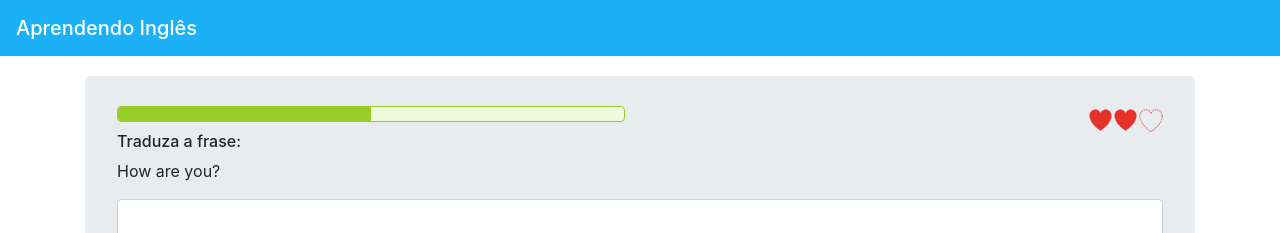
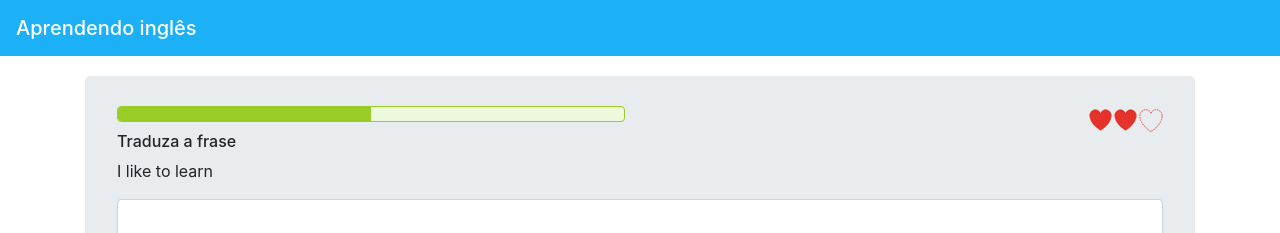
Before and after one commit to MelissaTeodoro/app1-angular4, an Angular app: page / in a window 1280 px wide. Shown: the top 233 px of the page. Built offline with nearby package versions, Linux system fonts and the light colour scheme.

Commit message:
Mock das frases inglês/português, uso da string interpolation e property binding

```diff
--- /dev/null
+++ b/src/app/painel/frases.mock.ts
@@ -0,0 +1,8 @@
+import { Frase } from '../shared/frase.model'
+
+export const FRASES: Frase[] = [
+    { fraseEng: 'I like to learn' , frasePtBr: 'Eu gosto de aprender' },
+    { fraseEng: 'I watch tv',  frasePtBr: 'Eu assisto tv' },
+    { fraseEng: 'How are you? ',  frasePtBr: 'Como vai você?' },
+    { fraseEng: 'I eat bread ',  frasePtBr: 'Eu como pão' }
+]
--- a/src/app/painel/painel.component.html
+++ b/src/app/painel/painel.component.html
@@ -12,17 +12,21 @@
     </div>
     <div class="row">
       <div class="col">
-        <h6>Traduza a frase:</h6>
-        <p>How are you?</p>
+        <h6>{{ instrucao }}</h6>
+        <p>{{ rodadaFrase.fraseEng }}</p>
           <div class="form-group">
-            <textarea class="form-control" rows="3"></textarea>
+            <textarea
+              class="form-control"
+              rows="3"
+              (input) = "atualizaResposta($event)"
+            ></textarea>
           </div>
       </div>
     </div>
     <div class="row">
       <div class="col">
           <div class="d-flex justify-content-end">
-            <button type="button" class="btn btn-primary">Verificar</button>
+            <button type="button" class="btn btn-primary" (click)="verificaResposta()" >Verificar</button>
           </div>
       </div>
     </div>
--- a/src/app/painel/painel.component.ts
+++ b/src/app/painel/painel.component.ts
@@ -1,4 +1,6 @@
 import { Component, OnInit } from '@angular/core';
+import { Frase } from '../shared/frase.model'
+import { FRASES } from './frases.mock'
 
 @Component({
   selector: 'app-painel',
@@ -7,9 +9,33 @@ import { Component, OnInit } from '@angular/core';
 })
 export class PainelComponent implements OnInit {
 
-  constructor() { }
+  public frases: Frase[] = FRASES
+  public instrucao: string = 'Traduza a frase'
+  public resposta: string
+  public rodada: number = 0
+  public rodadaFrase: Frase
+
+  constructor() {
+    this.rodadaFrase = this.frases[this.rodada]
+    console.log(this.rodadaFrase)
+   }
 
   ngOnInit() {
   }
+  public atualizaResposta(resposta: Event): void {
+    this.resposta = (<HTMLInputElement>resposta.target).value
+  }
 
+  public verificaResposta(): void {
+    if(this.rodadaFrase.frasePtBr == this.resposta) {
+      alert('A tradução está correta')
+      //Trocar pergunta da rodada
+      this.rodada++
+      //Atualiza o objeto rodada frase
+      this.rodadaFrase = this.frases[this.rodada]
+    } else {
+      alert ('A tradução está incorreta')
+    }
+
+  }
 }
--- a/src/app/tentativas/tentativas.component.html
+++ b/src/app/tentativas/tentativas.component.html
@@ -1,3 +1,3 @@
-<img src="/assets/coracao_cheio.png" alt="Coração cheio">
-<img src="/assets/coracao_cheio.png" alt="Coração cheio">
-<img src="/assets/coracao_vazio.png" alt="Coração vazio">
+<img [src]='coracaoCheio' alt='Coração cheio'>
+<img [src]='coracaoCheio' alt='Coração cheio'>
+<img [src]='coracaoVazio' alt='Coração vazio'>
--- a/src/app/tentativas/tentativas.component.ts
+++ b/src/app/tentativas/tentativas.component.ts
@@ -7,6 +7,9 @@ import { Component, OnInit } from '@angular/core';
 })
 export class TentativasComponent implements OnInit {
 
+  public coracaoCheio = '/assets/coracao_cheio.png'
+  public coracaoVazio = '/assets/coracao_vazio.png'
+
   constructor() { }
 
   ngOnInit() {
--- a/src/app/topo/topo.component.html
+++ b/src/app/topo/topo.component.html
@@ -1,4 +1,4 @@
 <!-- Cabeçalho -->
 <nav class="navbar">
-    <span class="navbar-brand mb-0 h1">Aprendendo Inglês</span>
+    <span class="navbar-brand mb-0 h1">{{titulo}}</span>
 </nav>
--- a/src/app/topo/topo.component.ts
+++ b/src/app/topo/topo.component.ts
@@ -6,4 +6,6 @@ import { Component } from '@angular/core'
         styleUrls: ['./topo.component.css']
     })
 
-    export class TopoComponent {}
+    export class TopoComponent {
+        public titulo: string = 'Aprendendo inglês'
+    }
```
Also changed, not shown: src/app/shared/frase.model.ts (added, +12 -0 lines).
